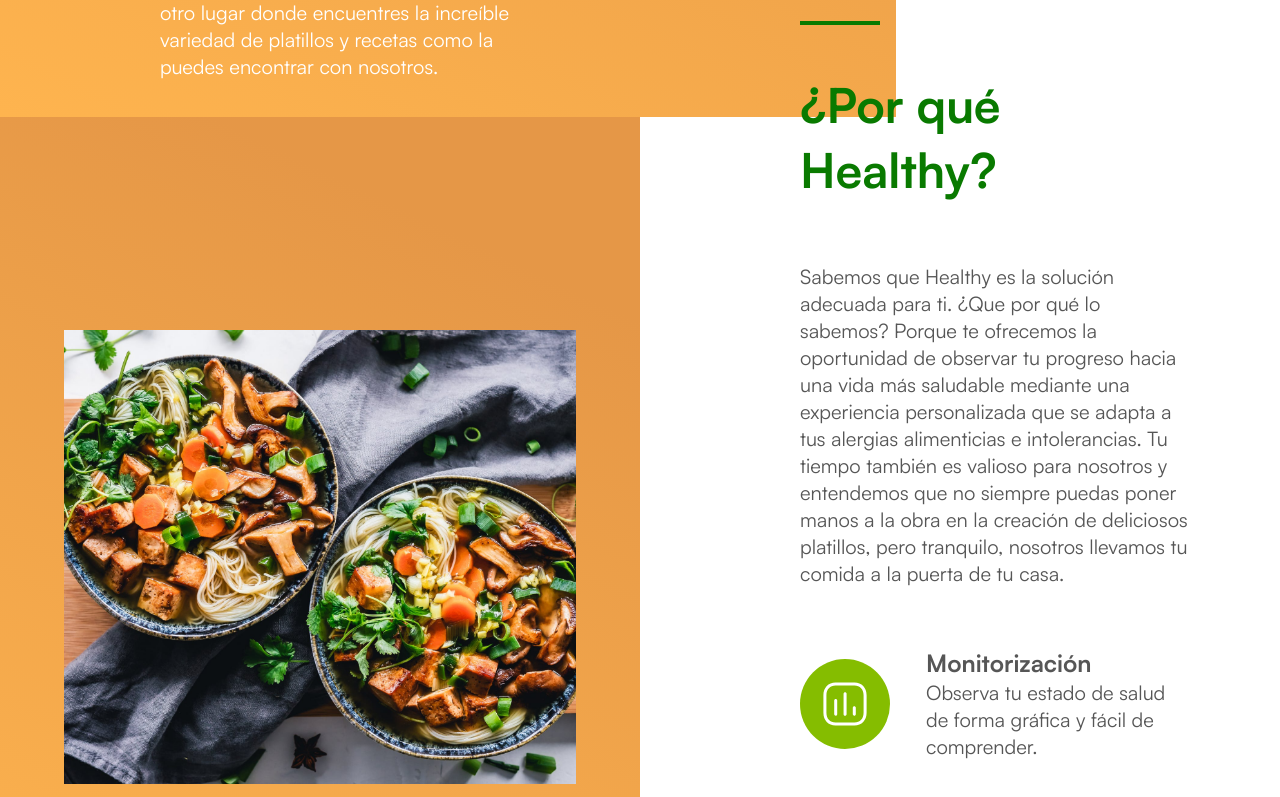
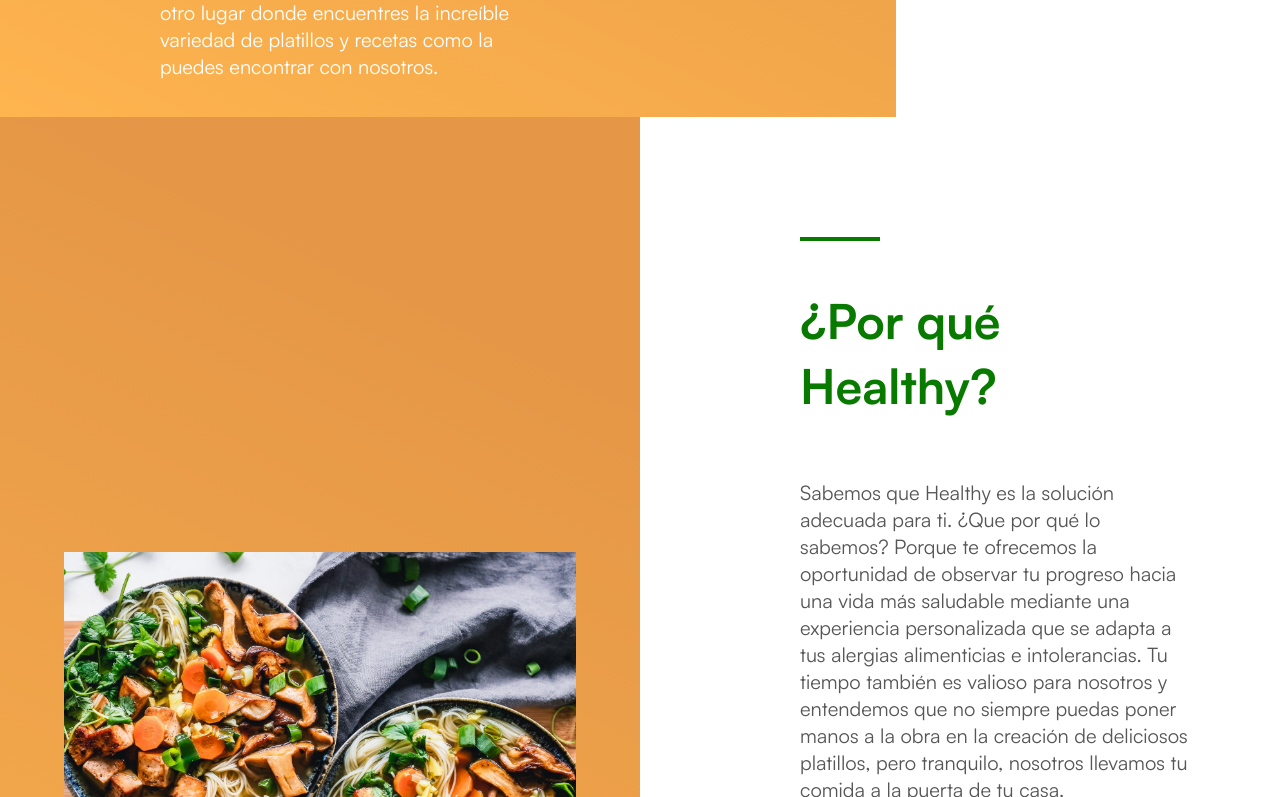
Before and after one commit to danni3231/Healthy, a plain HTML site: page index.html in a window 1280 px wide. Shown: the part 1483-2280 px from the top of the page. Drawn offline with Linux system fonts and the light colour scheme.

Commit message:
fixed functions section css

```diff
--- a/styles/screens/_functions.scss
+++ b/styles/screens/_functions.scss
@@ -1,6 +1,6 @@
 .functions {
    width: 100%;
-   height: 110vh;
+   height: 100%;
 
    display: flex;
 
@@ -19,6 +19,7 @@
 
    &__info {
       width: 50%;
+      padding: 120px 0px;
       padding-left: 160px;
       padding-right: 92px;
 
@@ -55,7 +56,6 @@
       height: 100%;
       display: flex;
       flex-direction: column;
-      justify-content: space-around;
       margin-left: 36px;
    }
 }
--- a/styles/utils/_typo.scss
+++ b/styles/utils/_typo.scss
@@ -33,6 +33,7 @@ h2 {
    font-family: $Satoshi;
    font-size: 24px;
    font-variation-settings: $Bold;
+   margin-bottom: 4px;
 }
 
 p {
```
Also changed, not shown: styles/main.css, 1 other file.
